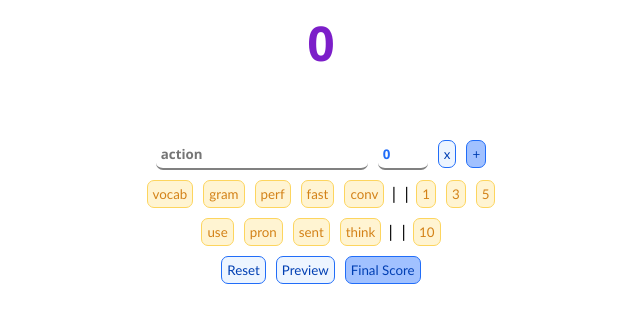
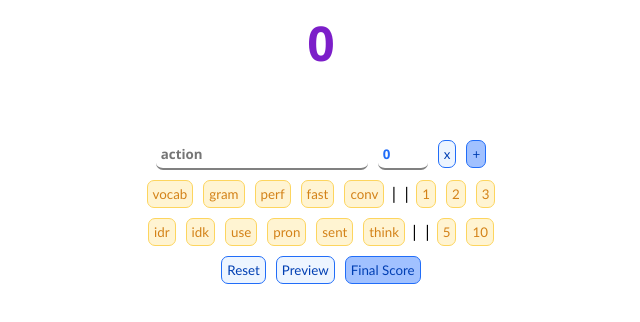
Before and after one commit to Iamniquey/awarder-app, a React (Vite) app: page /awarder/app in a window 1280 px wide. Shown: the top 322 px of the page, without its empty margins (319-959 px from the left). Built offline with nearby package versions, Linux system fonts and the light colour scheme.

Commit message:
Display covering input boxes bug.

```diff
--- a/src/App.css
+++ b/src/App.css
@@ -66,7 +66,8 @@ main {
   outline-color: rgba(33, 109, 248, 0.5);
 }
 
-button, .link {
+button,
+.link {
   padding: 5px;
   margin: 5px;
   border-radius: 7px;
@@ -74,20 +75,22 @@ button, .link {
   background-color: rgb(161, 193, 255);
   color: rgb(1, 63, 179);
   cursor: pointer;
-  font-family:'Gill Sans', 'Gill Sans MT', Calibri, 'Trebuchet MS', sans-serif;
+  font-family: "Gill Sans", "Gill Sans MT", Calibri, "Trebuchet MS", sans-serif;
 }
 
-button:hover, .link:hover {
+button:hover,
+.link:hover {
   background-color: rgb(212, 226, 255);
 }
 
-button:disabled, .link:disabled {
+button:disabled,
+.link:disabled {
   background-color: rgb(212, 226, 255);
   cursor: not-allowed;
 }
 .link {
-text-decoration: none;
-font-size: .8rem;
+  text-decoration: none;
+  font-size: 0.8rem;
 }
 
 .btn-secondary {
@@ -115,6 +118,7 @@ font-size: .8rem;
   font-weight: 700;
   height: 50px;
   opacity: 0;
+  visibility: hidden;
 }
 
 .display-anim {
@@ -126,6 +130,7 @@ font-size: .8rem;
 
 @keyframes displayAnim {
   0% {
+    visibility: visible;
     opacity: 1;
     font-size: 0.5rem;
   }
@@ -135,9 +140,8 @@ font-size: .8rem;
   30% {
     opacity: 1;
   }
-  100% {
+  70% {
     opacity: 0;
-    font-size: 1.2rem;
   }
 }
 
@@ -200,7 +204,7 @@ font-size: .8rem;
   transition: all 1s ease-out;
 }
 
-.width-550{
+.width-550 {
   position: relative;
   max-width: 550px;
   text-align: center;
--- a/src/components/Shortcuts/Shortcuts.jsx
+++ b/src/components/Shortcuts/Shortcuts.jsx
@@ -11,14 +11,17 @@ const Shortcuts = ({ setAward, setAwardNumber }) => {
       <Shortcut value="great conversation" label="conv" setTarget={setAward} />
       | |
       <Shortcut value={1} label="1" setTarget={setAwardNumber} />
+      <Shortcut value={2} label="2" setTarget={setAwardNumber} />
       <Shortcut value={3} label="3" setTarget={setAwardNumber} />
-      <Shortcut value={5} label="5" setTarget={setAwardNumber} />
       <br/>
-      <Shortcut value="use ''" label="use" setTarget={setAward} />
+      <Shortcut value="saying 'I don't remember' fast" label="idr" setTarget={setAward} />
+      <Shortcut value="saying 'I don't know' fast" label="idk" setTarget={setAward} />
+      <Shortcut value="using ''" label="use" setTarget={setAward} />
       <Shortcut value="pronunciation of ''" label="pron" setTarget={setAward} />
       <Shortcut value="making the sentence ''" label="sent" setTarget={setAward} />
       <Shortcut value="careful thinking of ''" label="think" setTarget={setAward} />
       | |
+      <Shortcut value={5} label="5" setTarget={setAwardNumber} />
       <Shortcut value={10} label="10" setTarget={setAwardNumber} />
     </div>
   );
```
Also changed, not shown: notes.txt.
